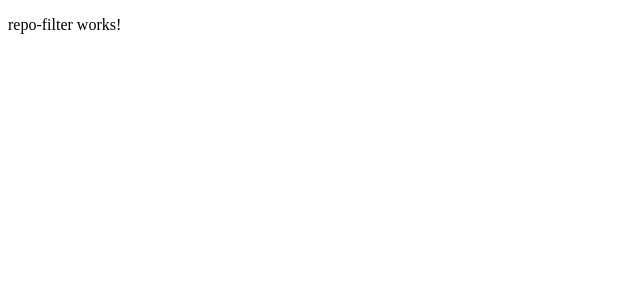
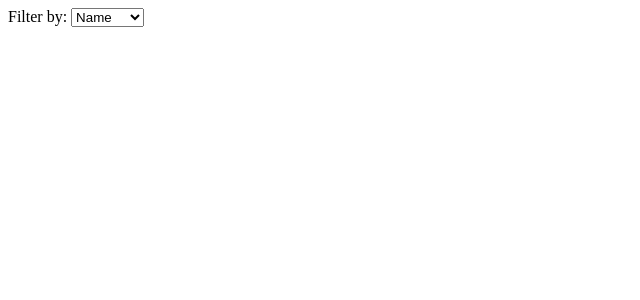
Before and after one commit to Selina-Knaepen/github-app, an Angular app: page /repo-list in a window 1280 px wide. Shown: the top 300 px of the page, without its empty margins (0-640 px from the left). Built offline with nearby package versions, Linux system fonts and the light colour scheme.

Commit message:
Add select in repo-filter.component

```diff
--- a/package.json
+++ b/package.json
@@ -15,6 +15,7 @@
     "@angular/compiler": "~12.1.1",
     "@angular/core": "~12.1.1",
     "@angular/forms": "~12.1.1",
+    "@angular/material": "^12.1.3",
     "@angular/platform-browser": "~12.1.1",
     "@angular/platform-browser-dynamic": "~12.1.1",
     "@angular/router": "~12.1.1",
--- a/src/app/components/repo-filter/repo-filter.component.html
+++ b/src/app/components/repo-filter/repo-filter.component.html
@@ -1 +1,6 @@
-<p>repo-filter works!</p>
+<label>Filter by: </label>
+<select [(ngModel)]="selectedFilter" (ngModelChange)="valueChanged($event)">
+    <option *ngFor="let filter of filterOptions" [ngValue]="filter">
+        {{filter}}
+    </option>
+</select>
--- a/src/app/components/repo-filter/repo-filter.component.ts
+++ b/src/app/components/repo-filter/repo-filter.component.ts
@@ -1,4 +1,4 @@
-import { Component, OnInit } from '@angular/core';
+import { Component, Input, OnInit } from '@angular/core';
 
 @Component({
   selector: 'app-repo-filter',
@@ -6,10 +6,30 @@ import { Component, OnInit } from '@angular/core';
   styleUrls: ['./repo-filter.component.css']
 })
 export class RepoFilterComponent implements OnInit {
+  filterOptions: string[] = ["Name", "Stars", "Updated"]
+  selectedFilter!: string;
+  @Input()
+  login!: string|null;
 
   constructor() { }
 
   ngOnInit(): void {
+    this.valueChanged(this.filterOptions[0]);
   }
 
+  valueChanged(filter: any) {
+    this.selectedFilter = filter;
+
+    switch (this.selectedFilter) {
+      case "Name":
+        break;
+      case "Stars":
+        break;
+      case "Updated":
+        break;
+      default:
+        console.log("No filter has been given")
+        break;
+    }
+  }
 }
```
Also changed, not shown: src/app/app.module.ts (+5 -3 lines), src/app/components/repo-list/repo-list.component.html (line endings or trailing spaces), 1 other file (tests, documents, lock files or other folders).
